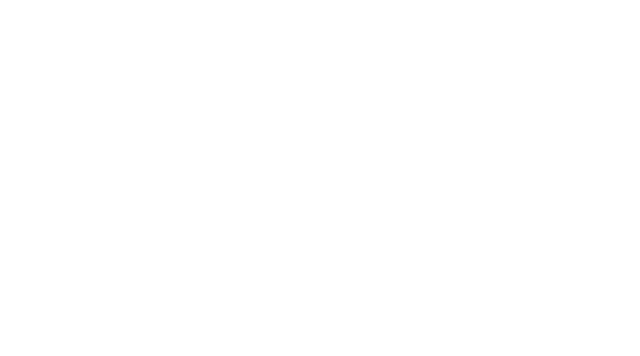
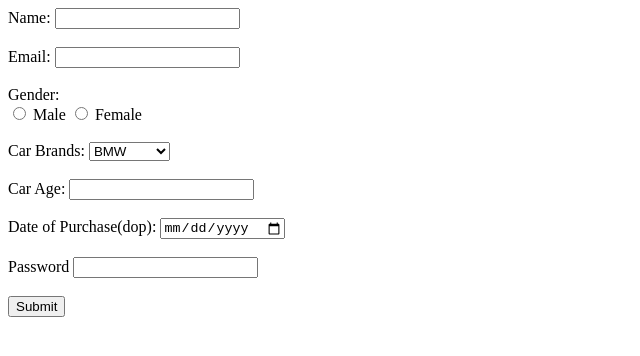
Before and after one commit to acciojob/car-insurance-form-zahir1206, a website: page main.html in a window 1280 px wide. Shown: the whole page, without its empty margins (0-640 px from the left). Drawn offline with Linux system fonts and the light colour scheme.

Commit message:
created a submission

```diff
--- a/main.html
+++ b/main.html
@@ -8,6 +8,30 @@
 
 <body>
 	<!-- the entire body must be written by student -->
+	<form>
+		<label for="name">Name:</label>
+		<input type="text" id="name" name="name1" required><br><br>
+		<label for="email">Email:</label>
+		<input type="email" id="email" name="email1" required><br><br>
+		<label>Gender:</label><br>
+		<input type="radio" id="gender_m" name="gender"required>
+		<label for="gender_m">Male</label>
+		<input type="radio" id="gender_f" name="gender" required>
+		<label for="gender_f">Female</label><br><br>
+		<label for="cars">Car Brands:</label>
+		<select id="cars" name="car">
+			<option>BMW</option>
+			<option>Audi</option>
+			<option>Mercedez</option>
+		</select><br><br>
+		<label for="carage">Car Age:</label>
+		<input type="number" id="carage" name="carages" required><br><br>
+		<label for="dop">Date of Purchase(dop):</label>
+		<input type="date" id="dop" required><br><br>
+		<label for="password">Password</label>
+		<input type="password" id="password" name="pass" required><br><br>
+		<button>Submit</button>
+	</form>
     <script type="text/javascript" src="./script.js">
 </script>
 
```
